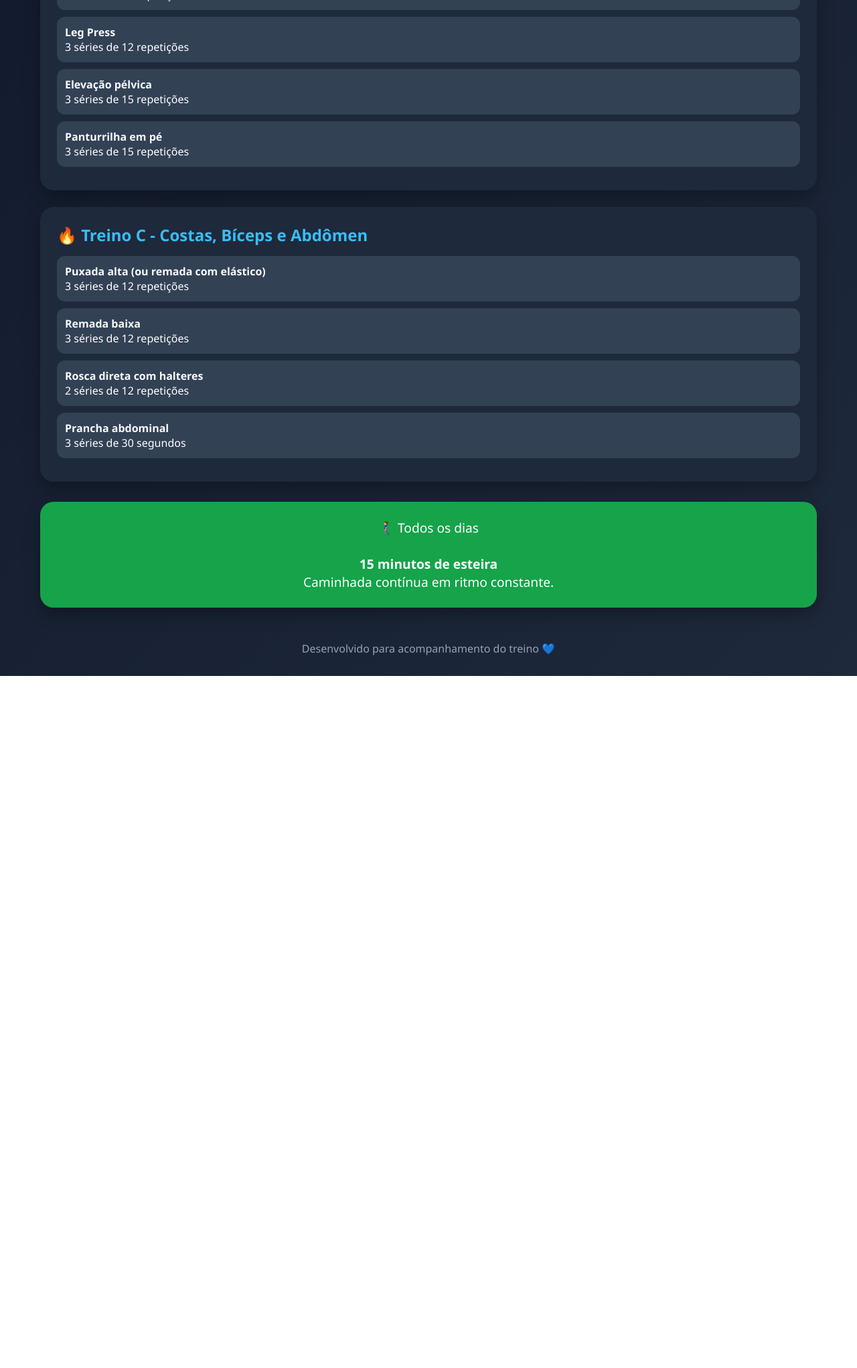
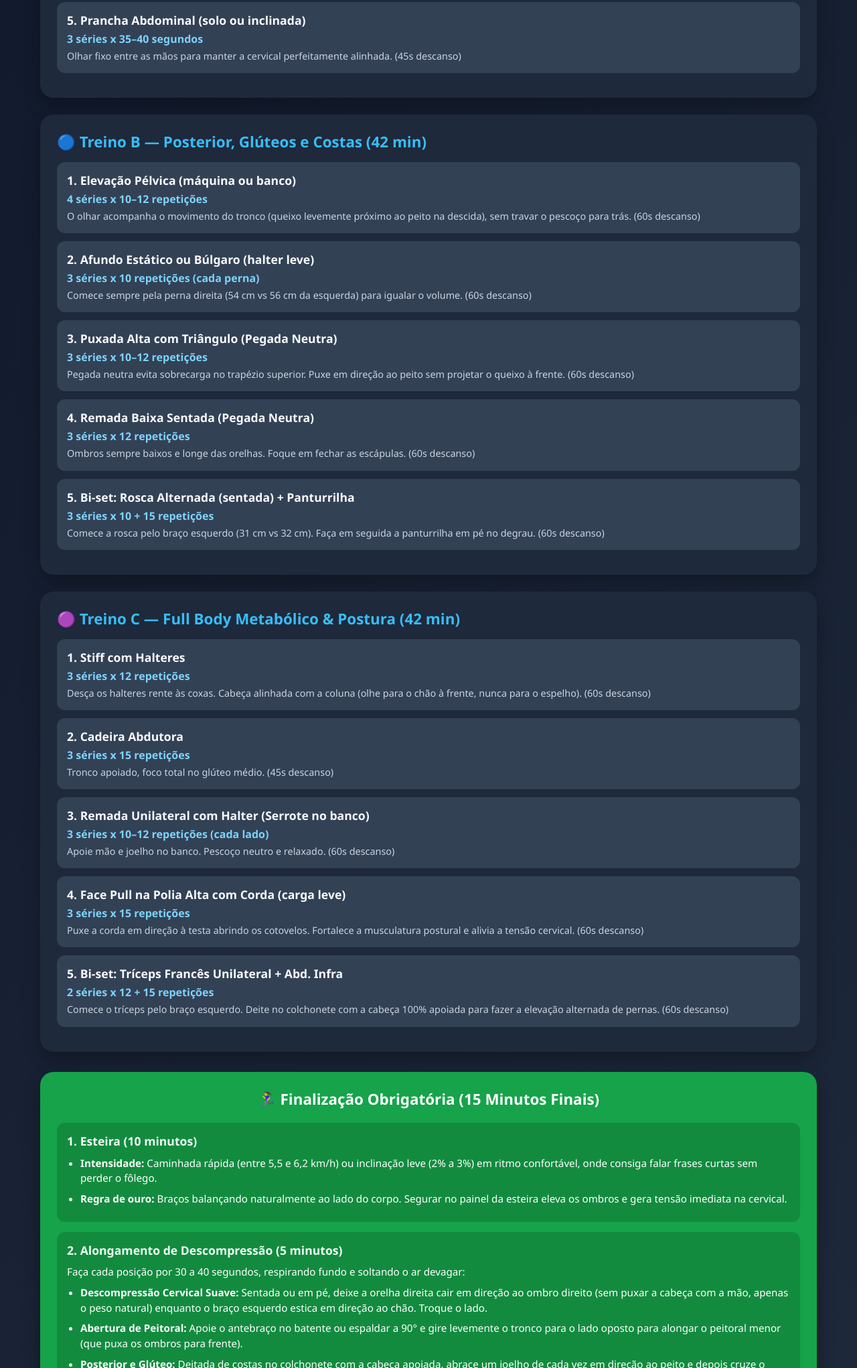
Before and after one commit to Kellona/App-AngelaMaria, a plain HTML site: page index.html in a window 1280 px wide. Shown: the part 758-2800 px from the top of the page at 67% size. Before the commit the page ends 1767 px from the top, so only its background shows below. Drawn offline with Linux system fonts and the light colour scheme.

Commit message:
Add files via upload

```diff
--- a/index.html
+++ b/index.html
@@ -55,27 +55,72 @@ header p{
 .card h2{
     margin-bottom:15px;
     color:#38bdf8;
+    font-size: 1.4rem;
 }
 
 .exercise{
     background:#334155;
-    padding:12px;
+    padding:15px;
     border-radius:12px;
-    margin-bottom:10px;
+    margin-bottom:12px;
 }
 
 .exercise strong{
     color:#f8fafc;
+    font-size: 1.1rem;
+}
+
+.reps {
+    color: #7dd3fc;
+    font-weight: 600;
+    display: block;
+    margin: 5px 0;
+}
+
+.note {
+    font-size: 0.9rem;
+    color: #cbd5e1;
+    display: block;
+    line-height: 1.4;
 }
 
 .daily{
     background:#16a34a;
     padding:25px;
     border-radius:20px;
-    text-align:center;
-    font-size:1.2rem;
+    font-size:1.1rem;
     margin-top:30px;
     box-shadow:0 10px 25px rgba(0,0,0,.3);
+}
+
+.daily h2 {
+    text-align: center;
+    color: white;
+    margin-bottom: 20px;
+    font-size: 1.4rem;
+}
+
+.daily-section {
+    background: rgba(0,0,0,0.15);
+    padding: 15px;
+    border-radius: 12px;
+    margin-bottom: 15px;
+}
+
+.daily-section h3 {
+    margin-bottom: 10px;
+    font-size: 1.1rem;
+    color: #f0fdf4;
+}
+
+.daily ul {
+    margin-left: 20px;
+    font-size: 0.95rem;
+    line-height: 1.5;
+}
+
+.daily ul li {
+    margin-bottom: 8px;
 }
 
 footer{
@@ -102,87 +147,135 @@ footer{
 <div class="container">
 
     <div class="card">
-        <h2>💪 Treino A - Peito, Ombros e Tríceps</h2>
+        <h2>🟢 Treino A — Quadríceps, Peito e Tríceps (42 min)</h2>
 
         <div class="exercise">
-            <strong>Supino com halteres (ou máquina)</strong><br>
-            2 séries de 12 repetições
+            <strong>1. Leg Press 45° ou Horizontal</strong>
+            <span class="reps">3 séries x 12 repetições</span>
+            <span class="note">Pés na largura dos ombros. Cabeça apoiada e quadril firme no banco. (60s descanso)</span>
         </div>
 
         <div class="exercise">
-            <strong>Desenvolvimento de ombros (sentada)</strong><br>
-            2 séries de 12 repetições
+            <strong>2. Cadeira Extensora</strong>
+            <span class="reps">3 séries x 12–15 repetições</span>
+            <span class="note">Segure 1s no topo da extensão. Pescoço relaxado no encosto. (60s descanso)</span>
         </div>
 
         <div class="exercise">
-            <strong>Elevação lateral (com pesos leves)</strong><br>
-            2 séries de 12 repetições
+            <strong>3. Supino Inclinado com Halteres (30°)</strong>
+            <span class="reps">3 séries x 10–12 repetições</span>
+            <span class="note">Banco inclinado sustenta toda a cervical. Cotovelos a 45° do tronco. (60s descanso)</span>
         </div>
 
         <div class="exercise">
-            <strong>Tríceps no pulley (ou extensão acima da cabeça)</strong><br>
-            2 séries de 12 repetições
+            <strong>4. Bi-set: Tríceps Corda + Elevação Lateral (sentada)</strong>
+            <span class="reps">3 séries x 12 + 12 repetições</span>
+            <span class="note">Faça o tríceps e, sem descanso, pegue halteres leves para a elevação lateral (braços a 30° à frente do corpo, subindo só até a linha dos ombros). (60s descanso após a dupla)</span>
+        </div>
+
+        <div class="exercise">
+            <strong>5. Prancha Abdominal (solo ou inclinada)</strong>
+            <span class="reps">3 séries x 35–40 segundos</span>
+            <span class="note">Olhar fixo entre as mãos para manter a cervical perfeitamente alinhada. (45s descanso)</span>
         </div>
     </div>
 
     <div class="card">
-        <h2>🦵 Treino B - Membros Inferiores</h2>
+        <h2>🔵 Treino B — Posterior, Glúteos e Costas (42 min)</h2>
 
         <div class="exercise">
-            <strong>Agachamento (na cadeira ou com banco)</strong><br>
-            3 séries de 12 repetições
+            <strong>1. Elevação Pélvica (máquina ou banco)</strong>
+            <span class="reps">4 séries x 10–12 repetições</span>
+            <span class="note">O olhar acompanha o movimento do tronco (queixo levemente próximo ao peito na descida), sem travar o pescoço para trás. (60s descanso)</span>
         </div>
 
         <div class="exercise">
-            <strong>Leg Press</strong><br>
-            3 séries de 12 repetições
+            <strong>2. Afundo Estático ou Búlgaro (halter leve)</strong>
+            <span class="reps">3 séries x 10 repetições (cada perna)</span>
+            <span class="note">Comece sempre pela perna direita (54 cm vs 56 cm da esquerda) para igualar o volume. (60s descanso)</span>
         </div>
 
         <div class="exercise">
-            <strong>Elevação pélvica</strong><br>
-            3 séries de 15 repetições
+            <strong>3. Puxada Alta com Triângulo (Pegada Neutra)</strong>
+            <span class="reps">3 séries x 10–12 repetições</span>
+            <span class="note">Pegada neutra evita sobrecarga no trapézio superior. Puxe em direção ao peito sem projetar o queixo à frente. (60s descanso)</span>
         </div>
 
         <div class="exercise">
-            <strong>Panturrilha em pé</strong><br>
-            3 séries de 15 repetições
+            <strong>4. Remada Baixa Sentada (Pegada Neutra)</strong>
+            <span class="reps">3 séries x 12 repetições</span>
+            <span class="note">Ombros sempre baixos e longe das orelhas. Foque em fechar as escápulas. (60s descanso)</span>
+        </div>
+
+        <div class="exercise">
+            <strong>5. Bi-set: Rosca Alternada (sentada) + Panturrilha</strong>
+            <span class="reps">3 séries x 10 + 15 repetições</span>
+            <span class="note">Comece a rosca pelo braço esquerdo (31 cm vs 32 cm). Faça em seguida a panturrilha em pé no degrau. (60s descanso)</span>
         </div>
     </div>
 
     <div class="card">
-        <h2>🔥 Treino C - Costas, Bíceps e Abdômen</h2>
+        <h2>🟣 Treino C — Full Body Metabólico & Postura (42 min)</h2>
 
         <div class="exercise">
-            <strong>Puxada alta (ou remada com elástico)</strong><br>
-            3 séries de 12 repetições
+            <strong>1. Stiff com Halteres</strong>
+            <span class="reps">3 séries x 12 repetições</span>
+            <span class="note">Desça os halteres rente às coxas. Cabeça alinhada com a coluna (olhe para o chão à frente, nunca para o espelho). (60s descanso)</span>
         </div>
 
         <div class="exercise">
-            <strong>Remada baixa</strong><br>
-            3 séries de 12 repetições
+            <strong>2. Cadeira Abdutora</strong>
+            <span class="reps">3 séries x 15 repetições</span>
+            <span class="note">Tronco apoiado, foco total no glúteo médio. (45s descanso)</span>
         </div>
 
         <div class="exercise">
-            <strong>Rosca direta com halteres</strong><br>
-            2 séries de 12 repetições
+            <strong>3. Remada Unilateral com Halter (Serrote no banco)</strong>
+            <span class="reps">3 séries x 10–12 repetições (cada lado)</span>
+            <span class="note">Apoie mão e joelho no banco. Pescoço neutro e relaxado. (60s descanso)</span>
         </div>
 
         <div class="exercise">
-            <strong>Prancha abdominal</strong><br>
-            3 séries de 30 segundos
+            <strong>4. Face Pull na Polia Alta com Corda (carga leve)</strong>
+            <span class="reps">3 séries x 15 repetições</span>
+            <span class="note">Puxe a corda em direção à testa abrindo os cotovelos. Fortalece a musculatura postural e alivia a tensão cervical. (60s descanso)</span>
+        </div>
+
+        <div class="exercise">
+            <strong>5. Bi-set: Tríceps Francês Unilateral + Abd. Infra</strong>
+            <span class="reps">2 séries x 12 + 15 repetições</span>
+            <span class="note">Comece o tríceps pelo braço esquerdo. Deite no colchonete com a cabeça 100% apoiada para fazer a elevação alternada de pernas. (60s descanso)</span>
         </div>
     </div>
 
     <div class="daily">
-        🚶‍♀️ Todos os dias<br><br>
-        <strong>15 minutos de esteira</strong><br>
-        Caminhada contínua em ritmo constante.
+        <h2>🏃‍♀️ Finalização Obrigatória (15 Minutos Finais)</h2>
+
+        <div class="daily-section">
+            <h3>1. Esteira (10 minutos)</h3>
+            <ul>
+                <li><strong>Intensidade:</strong> Caminhada rápida (entre 5,5 e 6,2 km/h) ou inclinação leve (2% a 3%) em ritmo confortável, onde consiga falar frases curtas sem perder o fôlego.</li>
+                <li><strong>Regra de ouro:</strong> Braços balançando naturalmente ao lado do corpo. Segurar no painel da esteira eleva os ombros e gera tensão imediata na cervical.</li>
+            </ul>
+        </div>
+
+        <div class="daily-section">
+            <h3>2. Alongamento de Descompressão (5 minutos)</h3>
+            <p style="font-size: 0.95rem; margin-bottom: 10px;">Faça cada posição por 30 a 40 segundos, respirando fundo e soltando o ar devagar:</p>
+            <ul>
+                <li><strong>Descompressão Cervical Suave:</strong> Sentada ou em pé, deixe a orelha direita cair em direção ao ombro direito (sem puxar a cabeça com a mão, apenas o peso natural) enquanto o braço esquerdo estica em direção ao chão. Troque o lado.</li>
+                <li><strong>Abertura de Peitoral:</strong> Apoie o antebraço no batente ou espaldar a 90° e gire levemente o tronco para o lado oposto para alongar o peitoral menor (que puxa os ombros para frente).</li>
+                <li><strong>Posterior e Glúteo:</strong> Deitada de costas no colchonete com a cabeça apoiada, abrace um joelho de cada vez em direção ao peito e depois cruze o tornozelo sobre o joelho oposto (posição do "4").</li>
+                <li><strong>Posição da Criança:</strong> Ajoelhada no colchonete, sente sobre os calcanhares, estenda os braços à frente e apoie a testa no chão para relaxar a coluna dorsal e lombar.</li>
+            </ul>
+        </div>
     </div>
 
 </div>
 
 <footer>
-    Desenvolvido para acompanhamento do treino 💙
+    Desenvolvido por Kellona Christina para uma amiga querida, Ângéla! 💙
+
 </footer>
 
 </body>
```
